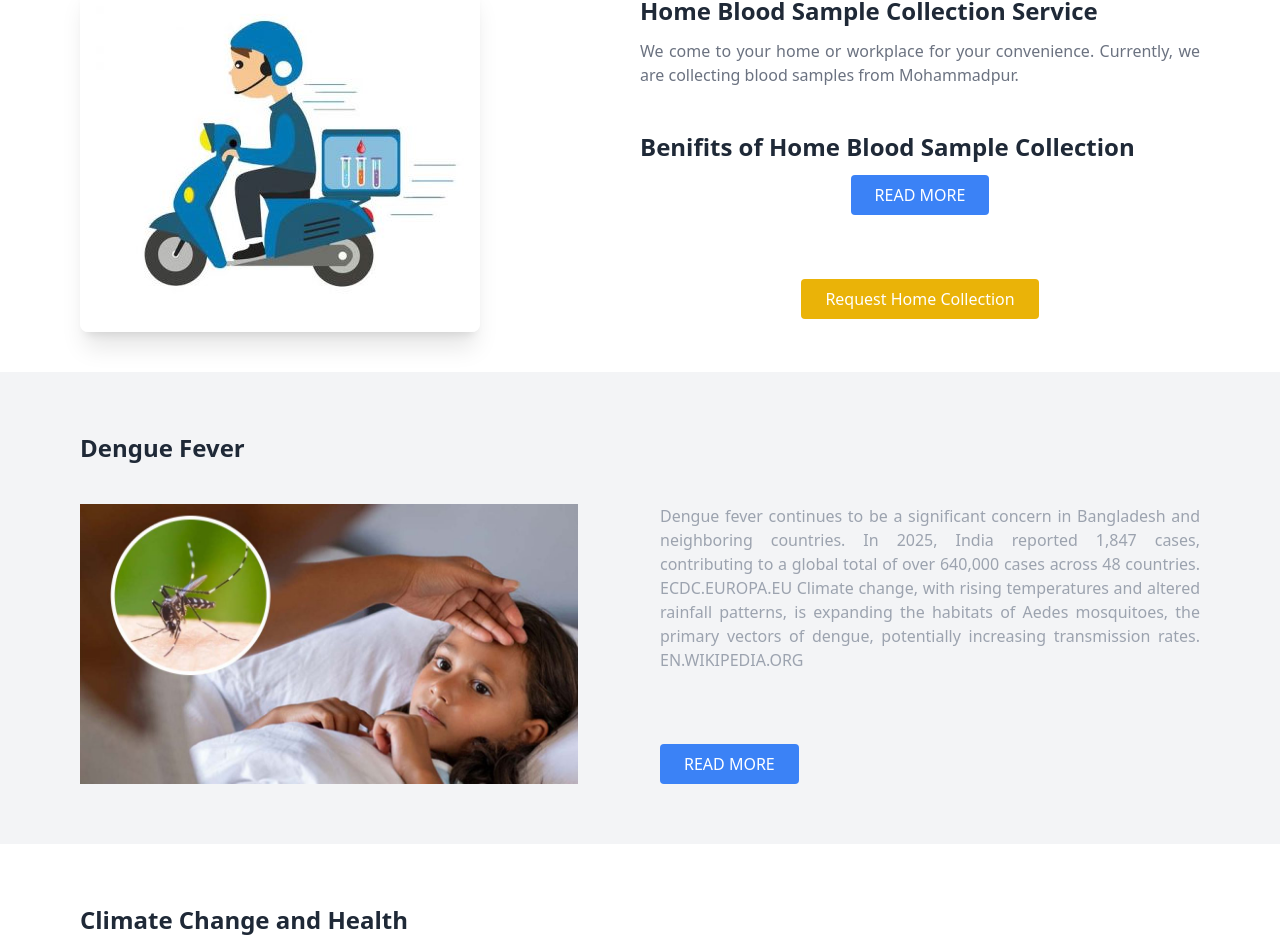
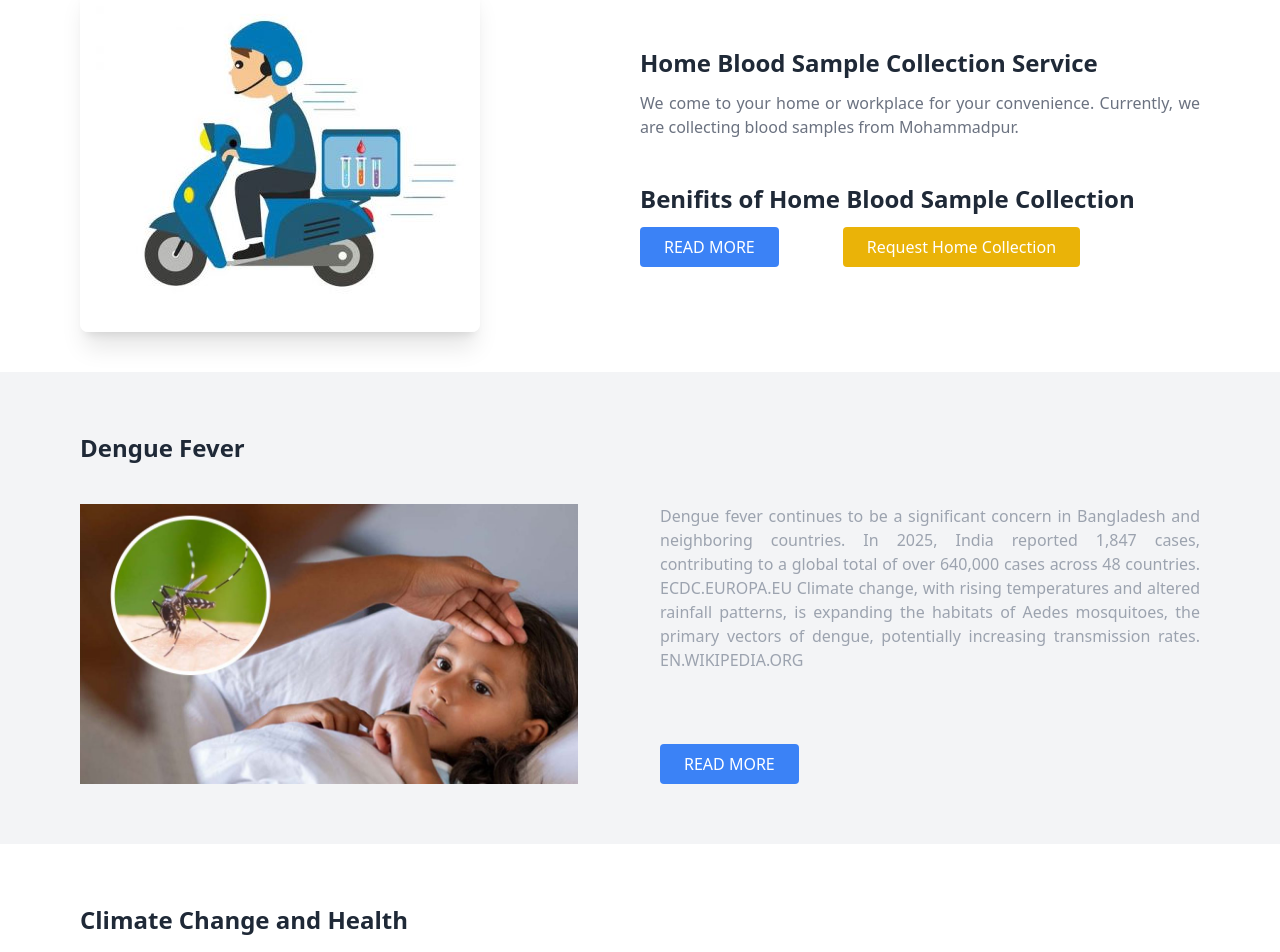
Before and after one commit to tyeasmino/HormoneLab_Frontend, a React (Vite) app: page / in a window 1280 px wide. Shown: the part 2080-3032 px from the top of the page. Built offline with nearby package versions, Linux system fonts and the light colour scheme.

Commit message:
HomePage Done

```diff
--- a/src/components/HomeBlood.jsx
+++ b/src/components/HomeBlood.jsx
@@ -6,7 +6,7 @@ import homecollection from '../assets/homecollection.jpg'
 const HomeBlood = () => {
     return (
         <section className='max-w-screen-xl md:px-20 md:py-10 mx-auto p-5 flex flex-col md:flex-row items-center justify-between'>
-            <div className='md:w-1/2'>
+            <div className='md:w-1/2 my-10 md:my-0'>
                 <img className='shadow-xl rounded-lg' src={homecollection} alt="" />
             </div>
             <div className='md:w-1/2 flex flex-col gap-3'>
@@ -14,7 +14,7 @@ const HomeBlood = () => {
                 <p className='text-justify text-gray-500'>We come to your home or workplace for your convenience. Currently, we are collecting blood samples from Mohammadpur.</p>
 
                 <h1 className='text-2xl font-bold mt-8'>Benifits of Home Blood Sample Collection</h1>
-                <div className='flex flex-col md:felx-row gap-3 md:gap-16 items-center'>
+                <div className='flex flex-col md:flex-row gap-3 md:gap-16 items-center'>
                     <Link to=''>
                         <p className='w-fit px-5 py-1 md:px-6 md:py-2 rounded text-white bg-blue-500 '>
                             READ MORE
```
